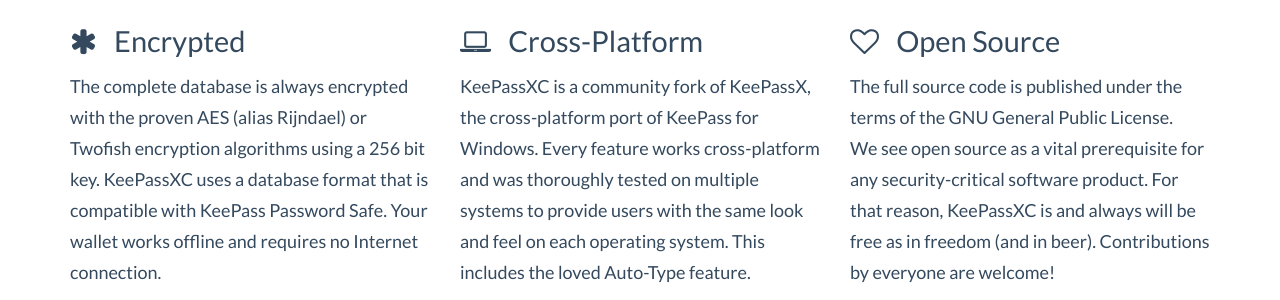
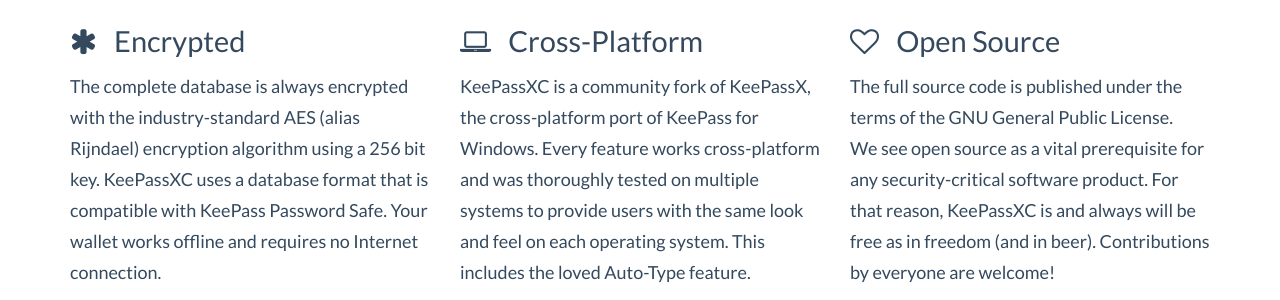
Before and after one commit to keepassxreboot/keepassxc-org, a Jekyll site: the page built from index.html, in a window 1280 px wide. Shown: the part 506-806 px from the top of the page. Built offline with Jekyll 4.4.1, drawn with Linux system fonts in a browser that asks for light colours; comment, search, counter and statistics services are not loaded.

Commit message:
Remove Twofish mention as long as 2.2.0 hasn't been released

```diff
--- a/index.html
+++ b/index.html
@@ -33,8 +33,8 @@
     <div class="row">
         <div class="col-md-4">
             <h4><i class="fa fa-asterisk" aria-hidden="true"></i> Encrypted</h4>
-            <p>The complete database is always encrypted with the proven AES (alias Rijndael) or Twofish
-                encryption algorithms using a 256 bit key.
+            <p>The complete database is always encrypted with the industry-standard AES (alias Rijndael)
+                encryption algorithm using a 256 bit key.
                 KeePassXC uses a database format that is compatible with KeePass Password Safe.
                 Your wallet works offline and requires no Internet connection.
             </p>
```
Also changed, not shown: css/bootstrap.min.css.
